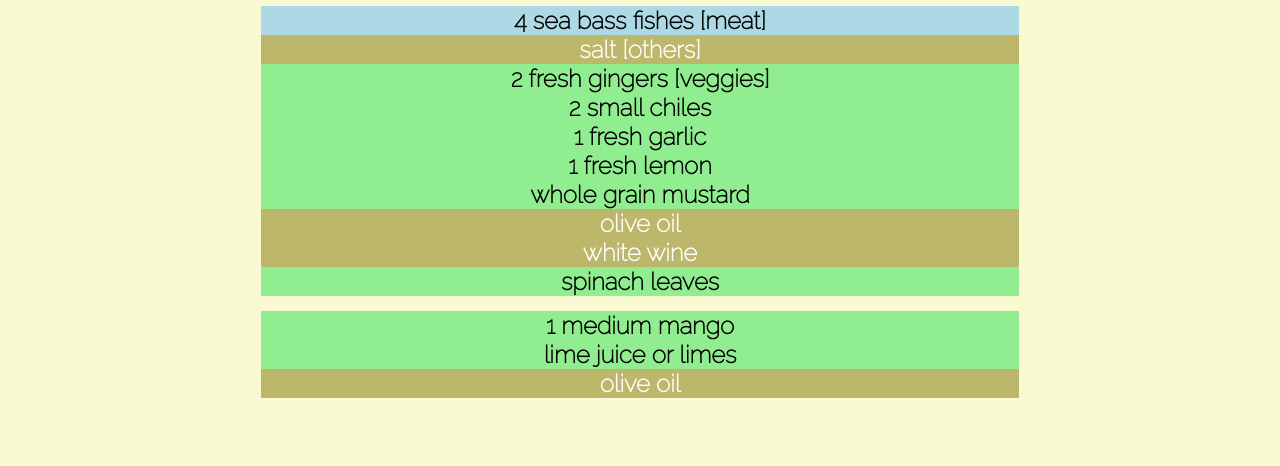
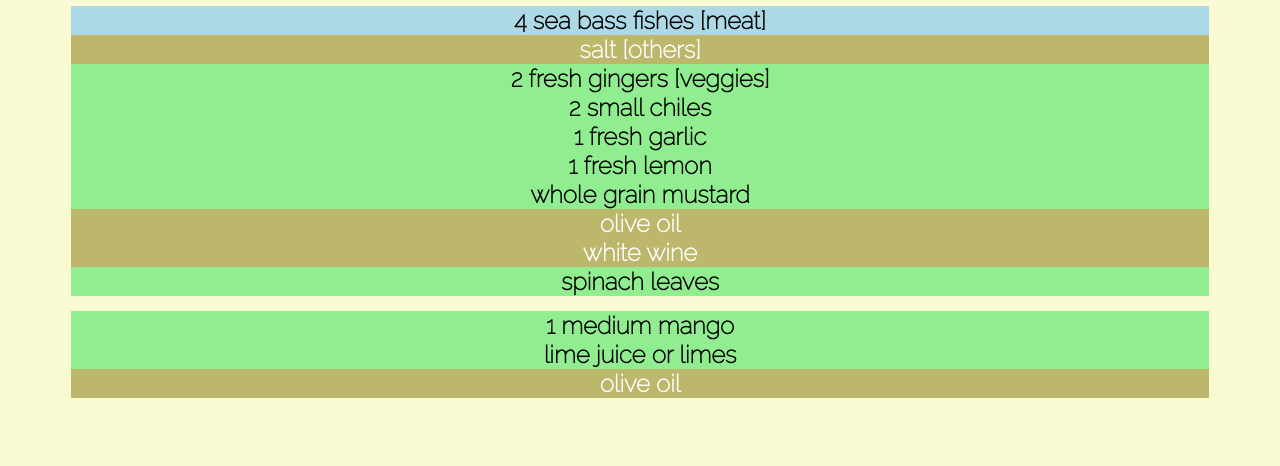
Before and after one commit to NoahSchade/recipes, a plain HTML site: page index.html in a window 1280 px wide. Shown: the part 74-540 px from the top of the page. Drawn offline with Linux system fonts and the light colour scheme.

Commit message:
modified margin

```diff
--- a/style.css
+++ b/style.css
@@ -16,7 +16,7 @@ h1 {
 	list-style-type: none;
 	background-color: turquoise;
 	text-align: center;
-	margin: 15px 20%;
+	margin: 15px 5%;
 	padding: 0;
 }
 
```
